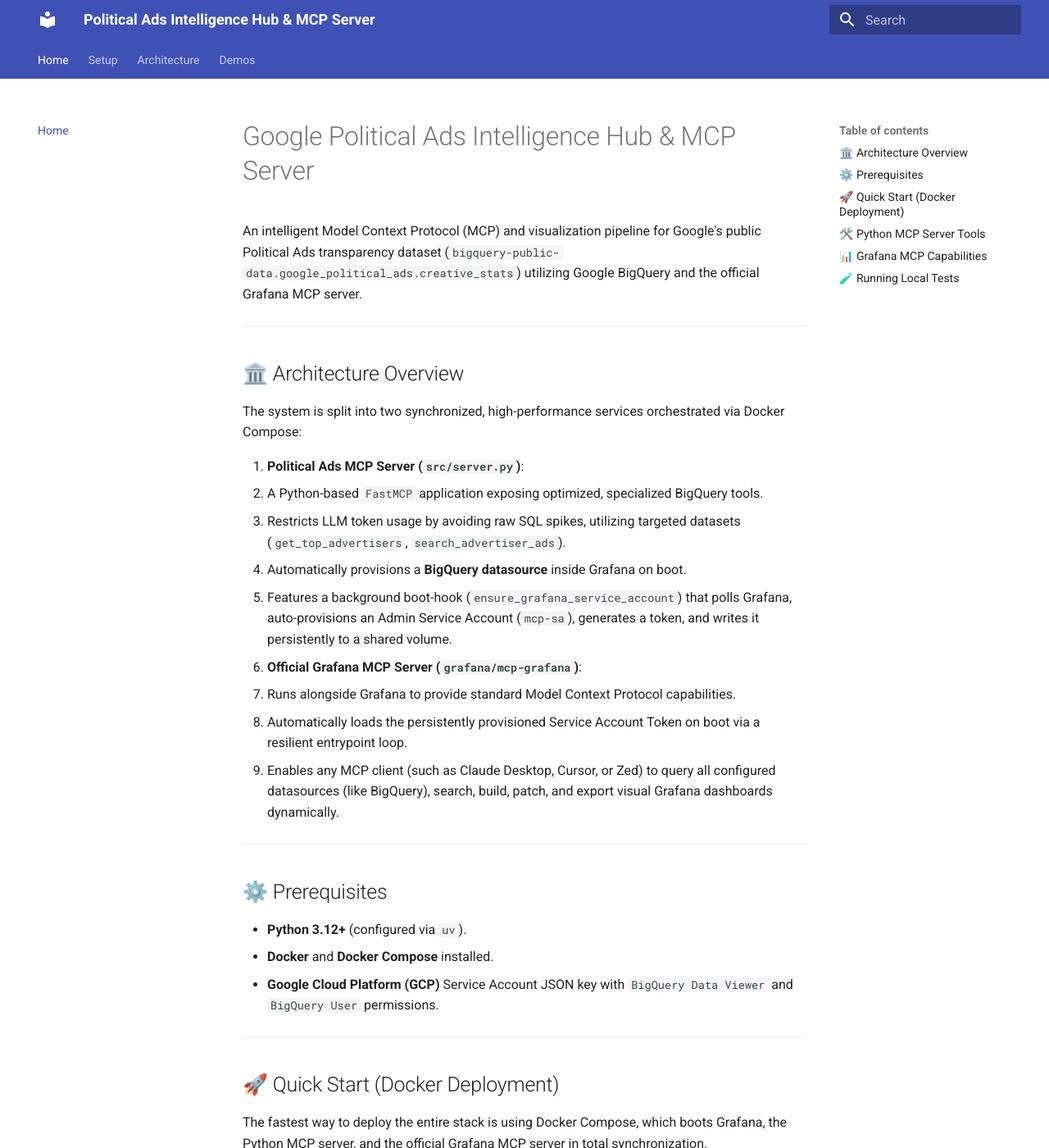
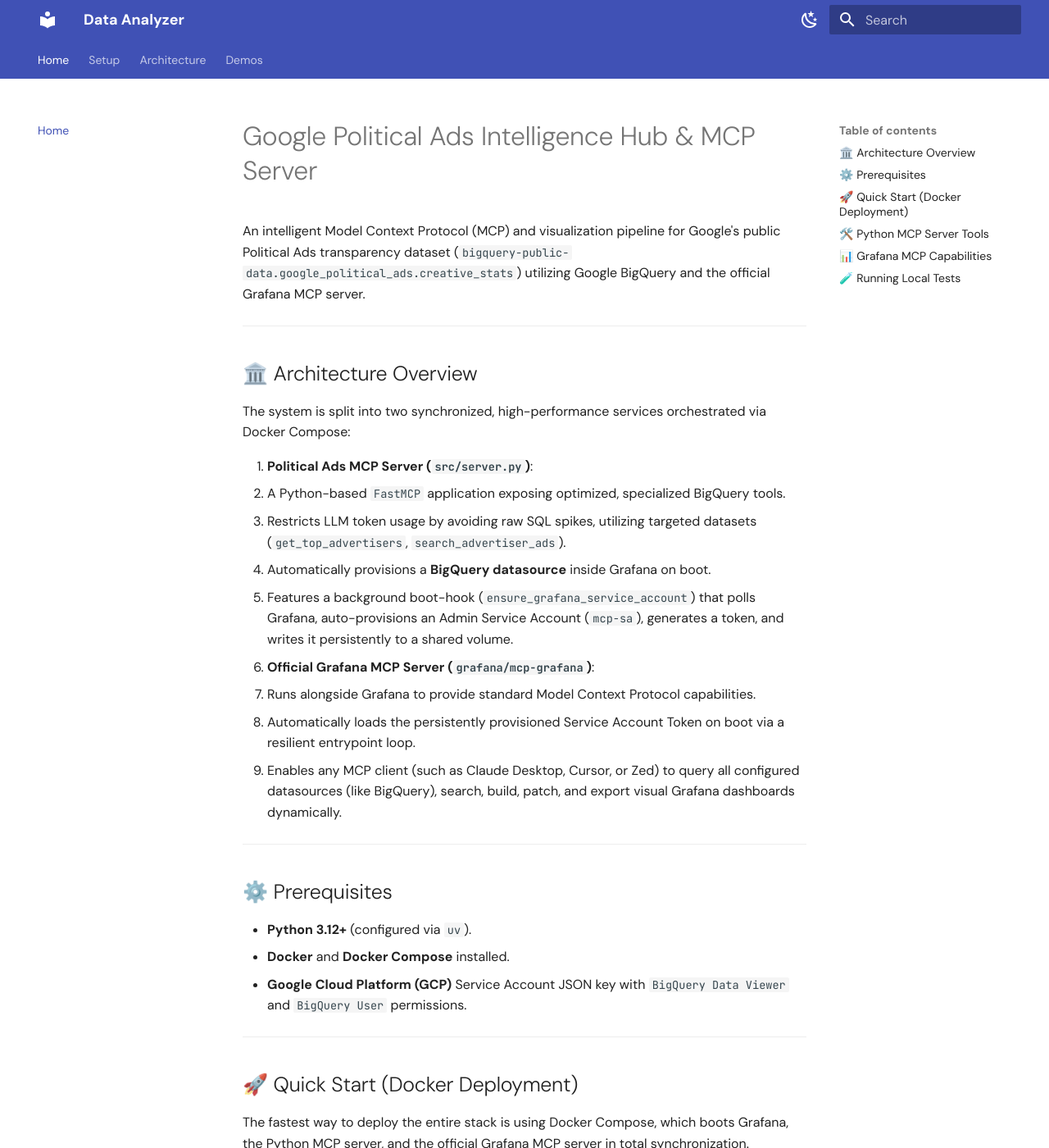
Before and after one commit to radheem/data-analyser, an MkDocs documentation site: the page built from docs/index.md, in a window 1280 px wide and 1400 px high. Shown: the whole window at 82% size. Built offline with MkDocs 1.6.1 and Material for MkDocs 9.7.7, drawn with Linux system fonts in a browser that asks for light colours.

Commit message:
docs: rename to Data Analyzer and update theme template

```diff
--- a/mkdocs.yml
+++ b/mkdocs.yml
@@ -1,9 +1,46 @@
-site_name: Political Ads Intelligence Hub & MCP Server
+site_name: Data Analyzer
+docs_dir: docs
+
 theme:
   name: material
+  font:
+    text: DM Sans
+    code: JetBrains Mono
   features:
     - navigation.tabs
     - navigation.sections
+    - navigation.top
+    - search.suggest
+    - search.highlight
+    - content.code.copy
+    - toc.follow
+  palette:
+    - media: "(prefers-color-scheme: light)"
+      scheme: default
+      primary: custom
+      accent: custom
+      toggle:
+        icon: material/weather-night
+        name: Switch to dark mode
+    - media: "(prefers-color-scheme: dark)"
+      scheme: slate
+      primary: custom
+      accent: custom
+      toggle:
+        icon: material/weather-sunny
+        name: Switch to light mode
+
+markdown_extensions:
+  - admonition
+  - attr_list
+  - md_in_html
+  - tables
+  - toc:
+      permalink: true
+
+plugins:
+  - search
+
 nav:
   - Home: index.md
   - Setup: SETUP.md
```
Also changed, not shown: docs/demos.md (+1 -1 lines).
